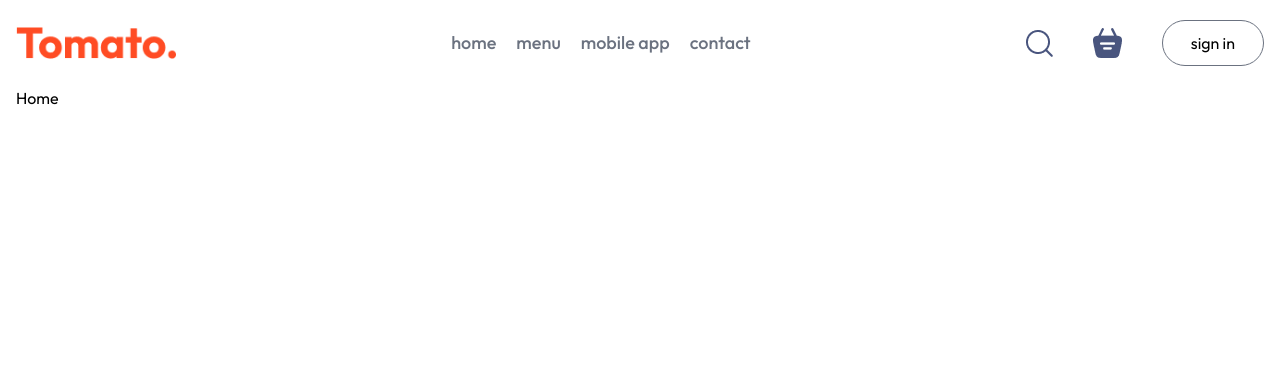
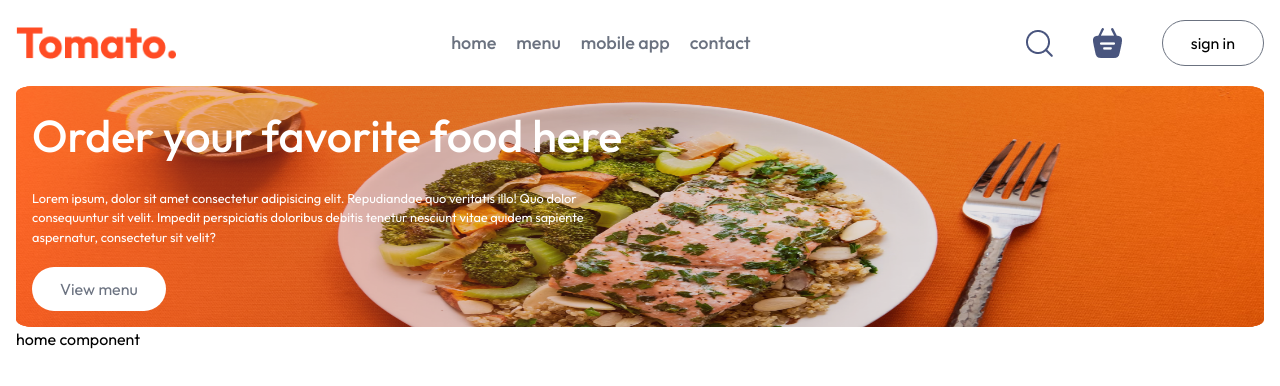
Before and after one commit to amujka/delivery-app, a React (Vite) app: page / in a window 1280 px wide. Shown: the top 386 px of the page. Built offline with nearby package versions, Linux system fonts and the light colour scheme.

Commit message:
add header

```diff
--- /dev/null
+++ b/src/components/header/Header.jsx
@@ -0,0 +1,13 @@
+import './header.css'
+import {assets} from '../../assets/assets'
+const Header = ()=>{
+	return <header className="header">
+		<img src={assets.header_img} alt="" className="header__background" />
+		<div className="header__content">
+			<h2>Order your favorite food here</h2>
+			<p>Lorem ipsum, dolor sit amet consectetur adipisicing elit. Repudiandae quo veritatis illo! Quo dolor consequuntur sit velit. Impedit perspiciatis doloribus debitis tenetur nesciunt vitae quidem sapiente aspernatur, consectetur sit velit?</p>
+			<button>View menu</button>
+		</div>
+	</header>
+}
+export default Header
--- /dev/null
+++ b/src/components/header/header.css
@@ -0,0 +1,22 @@
+.header {
+	@apply relative p-4;
+}
+
+.header__background {
+	@apply absolute top-0 left-0 w-full h-full -z-10;
+}
+.header__content {
+	@apply flex flex-col items-start gap-5 w-1/2 text-white animate-[fadeIn_3s];
+}
+
+.header__content h2 {
+	@apply text-[max(3.5vw,22px)] font-medium;
+}
+
+.header__content p {
+	@apply text-[1vw];
+}
+
+.header__content button {
+	@apply py-2.5 px-7 bg-white text-gray-500 rounded-full;
+}
--- a/src/index.css
+++ b/src/index.css
@@ -12,3 +12,12 @@
 html {
 	font-family: 'Outfit', sans-serif;
 }
+
+@keyframes fadeIn {
+	0% {
+		@apply opacity-0;
+	}
+	100% {
+		@apply opacity-100;
+	}
+}
--- a/src/pages/home/Home.jsx
+++ b/src/pages/home/Home.jsx
@@ -1,8 +1,12 @@
+import Header from '../../components/header/Header'
 import './home.css'
 
 const Home = () => {
   return (
-	<div>Home</div>
+	<div>
+    <Header/>
+    home component
+  </div>
   )
 }
 
```
